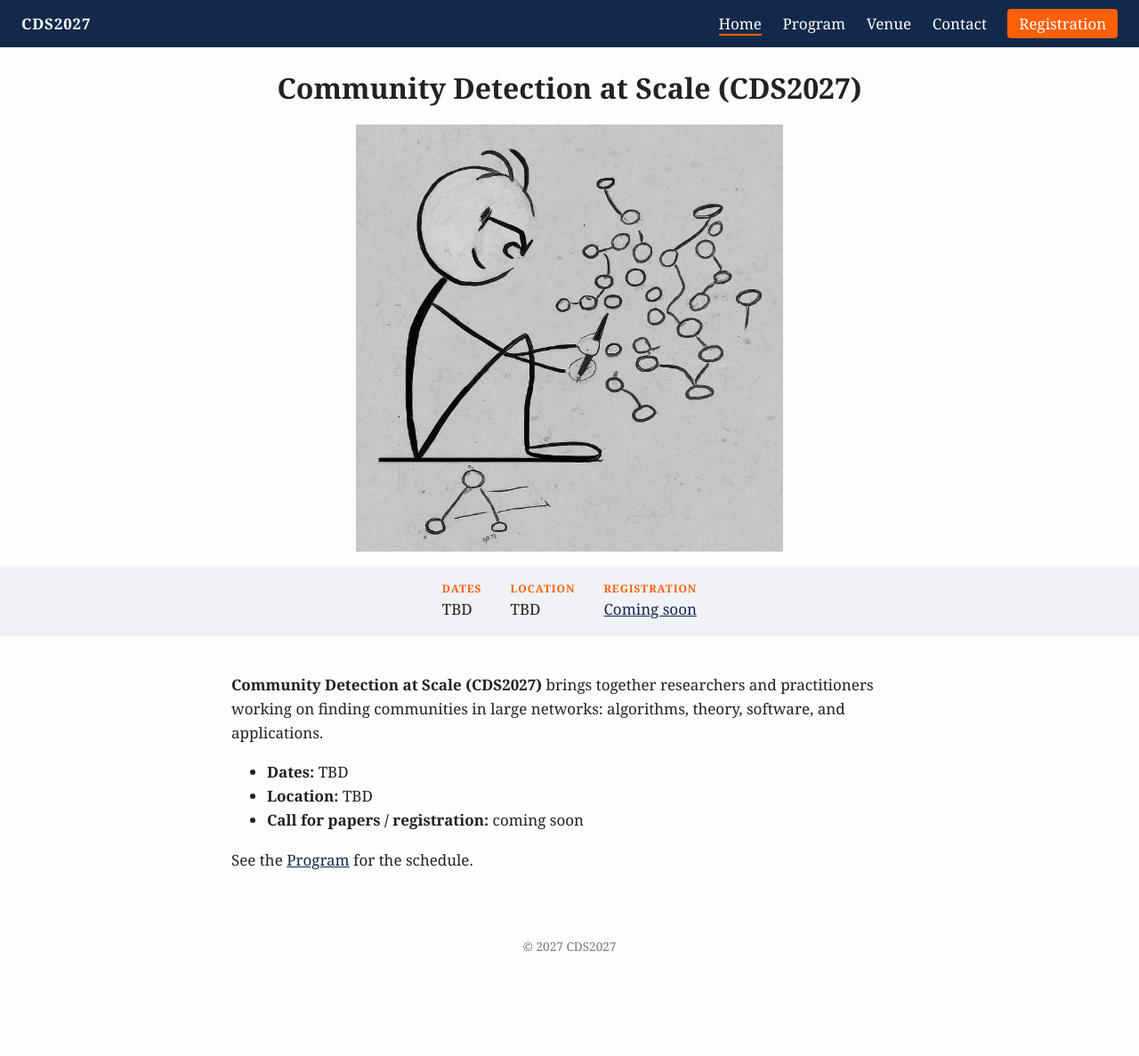
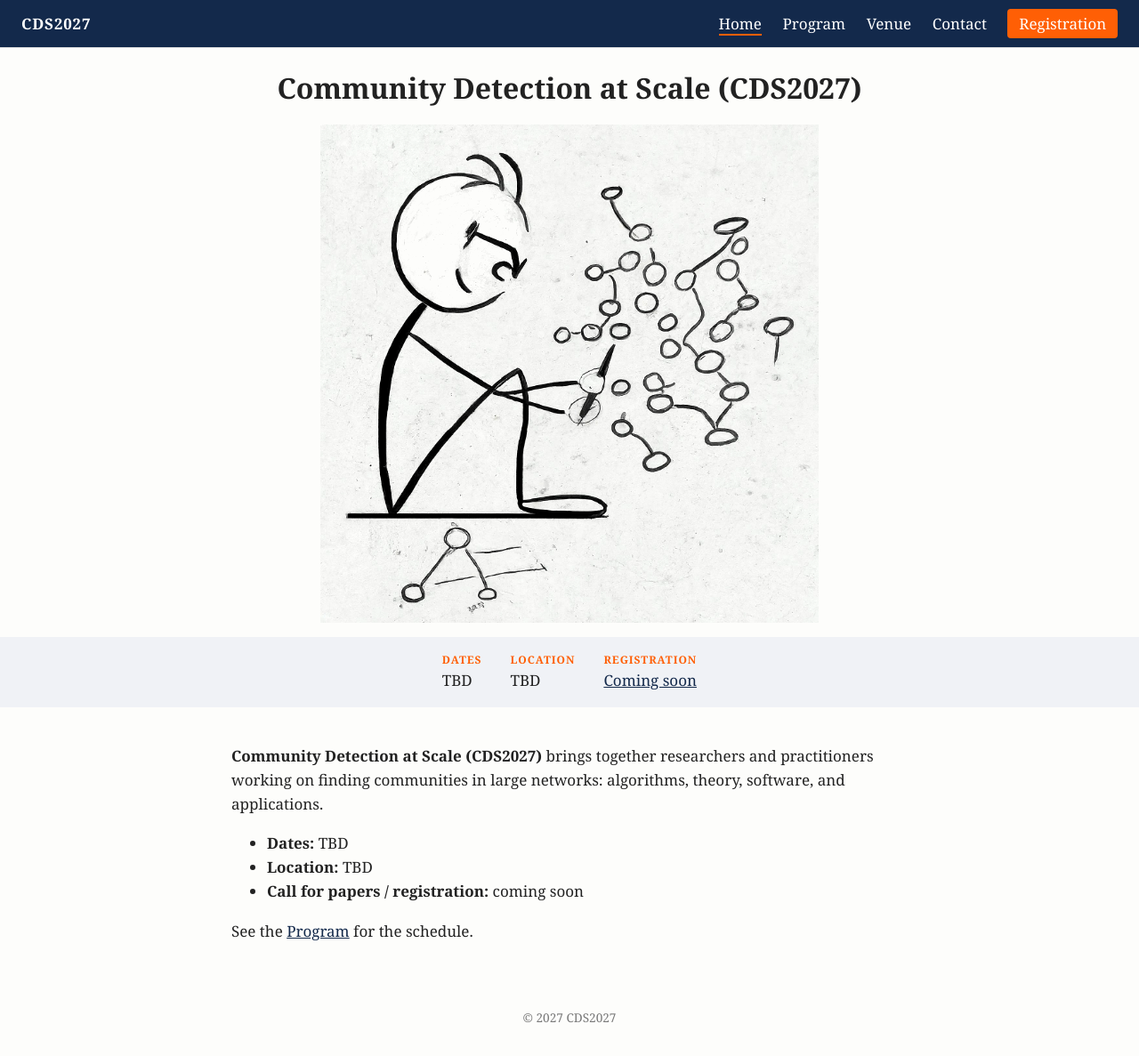
Before and after one commit to chackoge/cds2027, a Jekyll site: the page built from index.md, in a window 1280 px wide. Shown: the whole page at 89% size. Built offline with Jekyll 4.4.1, drawn with Linux system fonts in a browser that asks for light colours; before the commit the page ends 1107 px from its top, so only the background shows below that.

Commit message:
Enlarge hero and lighten its grey background

```diff
--- a/assets/style.css
+++ b/assets/style.css
@@ -17,3 +17,4 @@ nav a.button{background:#ff5f05;padding:.3rem .8rem;border-radius:4px;border-bot
 .hero h1{margin:1.2rem 1rem 1rem}
 body{font-variant-numeric:lining-nums}
 .hero img{width:auto;max-width:100%;max-height:480px;margin:0 auto;object-fit:contain}
+.hero img{max-height:560px;filter:brightness(1.2) contrast(1.1);mix-blend-mode:multiply}
```
